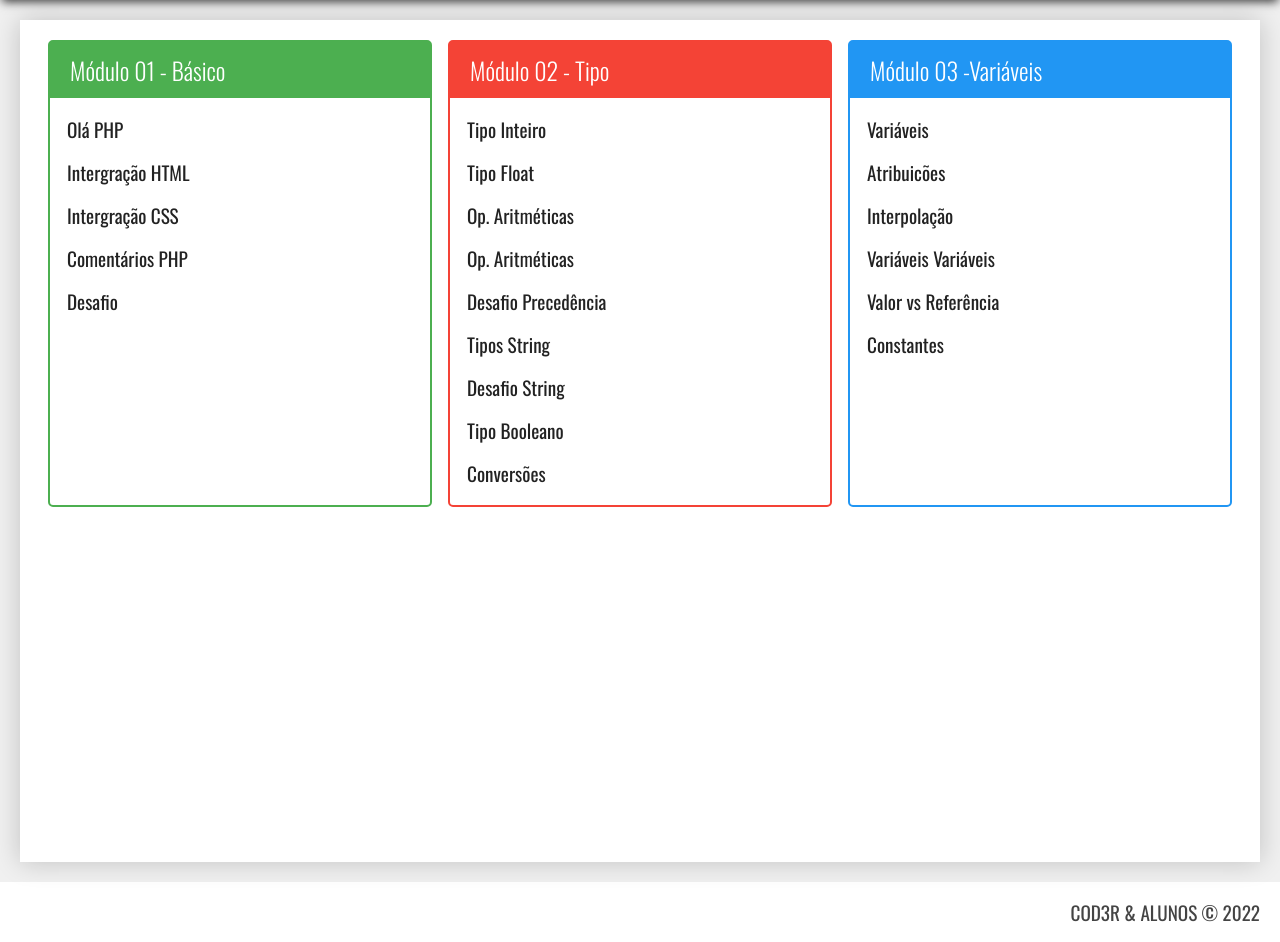
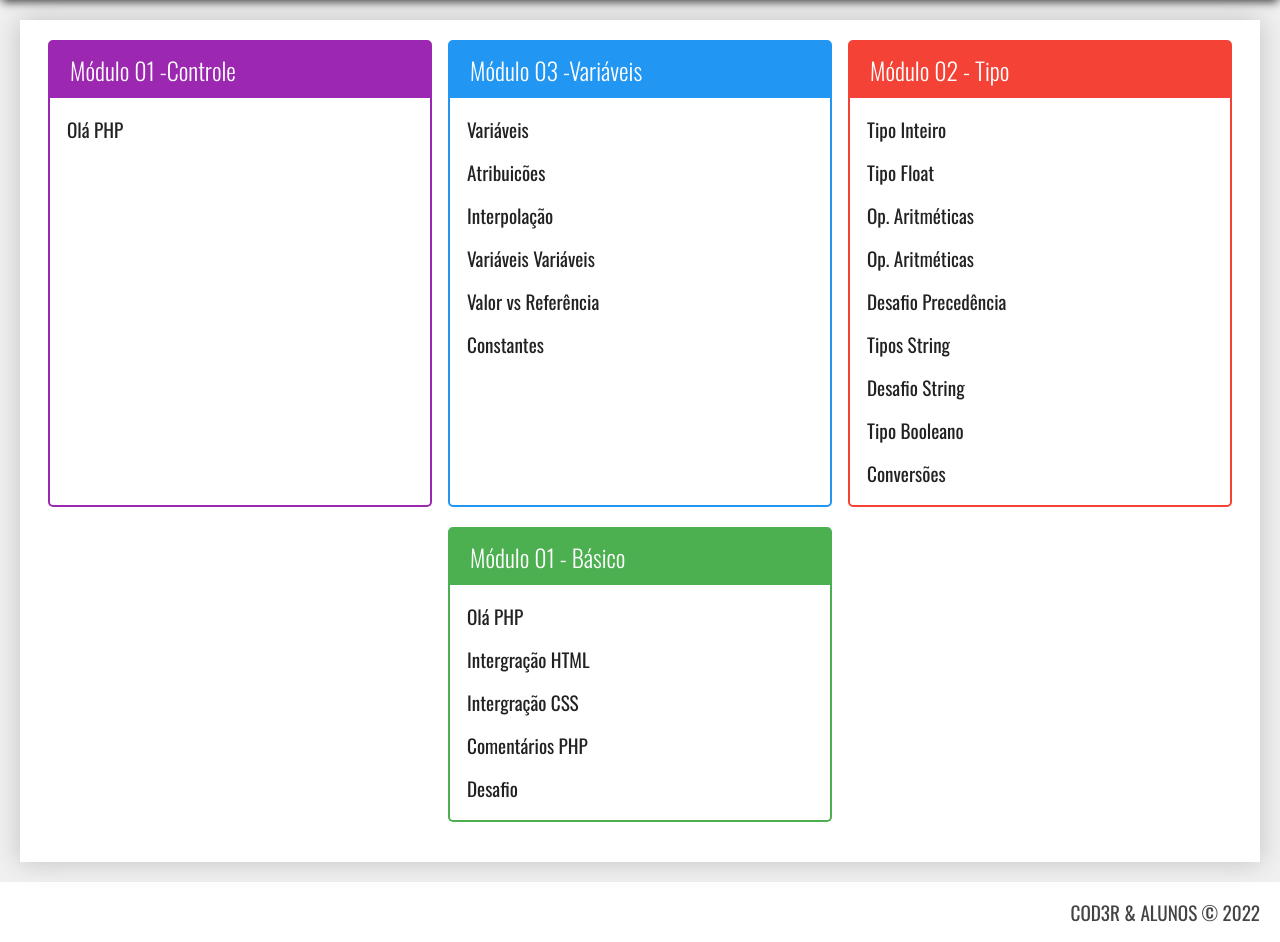
Before and after one commit to Josefelipedev/MinhaBagunca, a PHP site: page / in a window 1280 px wide. Shown: the part 120-1062 px from the top of the page. Run offline with PHP 8.4, Linux system fonts and the light colour scheme.

Commit message:
Controles

```diff
--- a/Curso-php/index.php
+++ b/Curso-php/index.php
@@ -14,39 +14,60 @@
     <main class="principal">
         <div class="conteudo">
             <nav class="modulos">
-                <div class="modulo verde">
-                    <h3>Módulo 01 - Básico</h3>
+
+                <div class="modulo roxo">
+                    <h3>Módulo 01 -Controle</h3>
                     <ul>
                         <li>
-                            <a href="exercicio.php?dir=basico&file=ola">
+                            <a href="exercicio.php?dir=controle&file=if_else">
                                 Olá PHP
 
                             </a>
                         </li>
+
+                    </ul>
+                </div>
+                <div class="modulo azul">
+                    <h3>Módulo 03 -Variáveis</h3>
+                    <ul>
                         <li>
-                            <a href="exercicio.php?dir=basico&file=html">
-                            Intergração HTML
+                            <a href="exercicio.php?dir=variaveis&file=basico">
+                                Variáveis
 
                             </a>
                         </li>
                         <li>
-                            <a href="exercicio.php?dir=basico&file=css">
-                            Intergração CSS
+                            <a href="exercicio.php?dir=variaveis&file=atribuicoes">
+                                Atribuicões
 
                             </a>
                         </li>
                         <li>
-                            <a href="exercicio.php?dir=basico&file=comentarios">
-                            Comentários PHP
+                            <a href="exercicio.php?dir=variaveis&file=interpolacao">
+                                Interpolação
+
+                            </a>
+                        </li>
+
+                        <li>
+                            <a href="exercicio.php?dir=variaveis&file=variaveis_variaveis">
+                            Variáveis Variáveis
 
                             </a>
                         </li>
                         <li>
-                            <a href="exercicio.php?dir=basico&file=desafio">
-                            Desafio
+                            <a href="exercicio.php?dir=variaveis&file=valor_referencia">
+                            Valor vs Referência
 
                             </a>
                         </li>
+                        <li>
+                            <a href="exercicio.php?dir=variaveis&file=constantes">
+                            Constantes
+
+                            </a>
+                        </li>
+
                     </ul>
                 </div>
                 <div class="modulo vermelho">
@@ -108,49 +129,43 @@
                         </li>
                     </ul>
                 </div>
-                <div class="modulo azul">
-                    <h3>Módulo 03 -Variáveis</h3>
+                <div class="modulo verde">
+                    <h3>Módulo 01 - Básico</h3>
                     <ul>
                         <li>
-                            <a href="exercicio.php?dir=variaveis&file=basico">
-                                Variáveis
+                            <a href="exercicio.php?dir=basico&file=ola">
+                                Olá PHP
 
                             </a>
                         </li>
                         <li>
-                            <a href="exercicio.php?dir=variaveis&file=atribuicoes">
-                                Atribuicões
+                            <a href="exercicio.php?dir=basico&file=html">
+                            Intergração HTML
 
                             </a>
                         </li>
                         <li>
-                            <a href="exercicio.php?dir=variaveis&file=interpolacao">
-                                Interpolação
-
-                            </a>
-                        </li>
-
-                        <li>
-                            <a href="exercicio.php?dir=variaveis&file=variaveis_variaveis">
-                            Variáveis Variáveis
+                            <a href="exercicio.php?dir=basico&file=css">
+                            Intergração CSS
 
                             </a>
                         </li>
                         <li>
-                            <a href="exercicio.php?dir=variaveis&file=valor_referencia">
-                            Valor vs Referência
+                            <a href="exercicio.php?dir=basico&file=comentarios">
+                            Comentários PHP
 
                             </a>
                         </li>
                         <li>
-                            <a href="exercicio.php?dir=variaveis&file=constantes">
-                            Constantes
+                            <a href="exercicio.php?dir=basico&file=desafio">
+                            Desafio
 
                             </a>
                         </li>
-
                     </ul>
                 </div>
+
+
             </nav>
         </div>
     </main>
```
Also changed, not shown: Curso-php/controle/if_else.php (added, +15 -0 lines).
